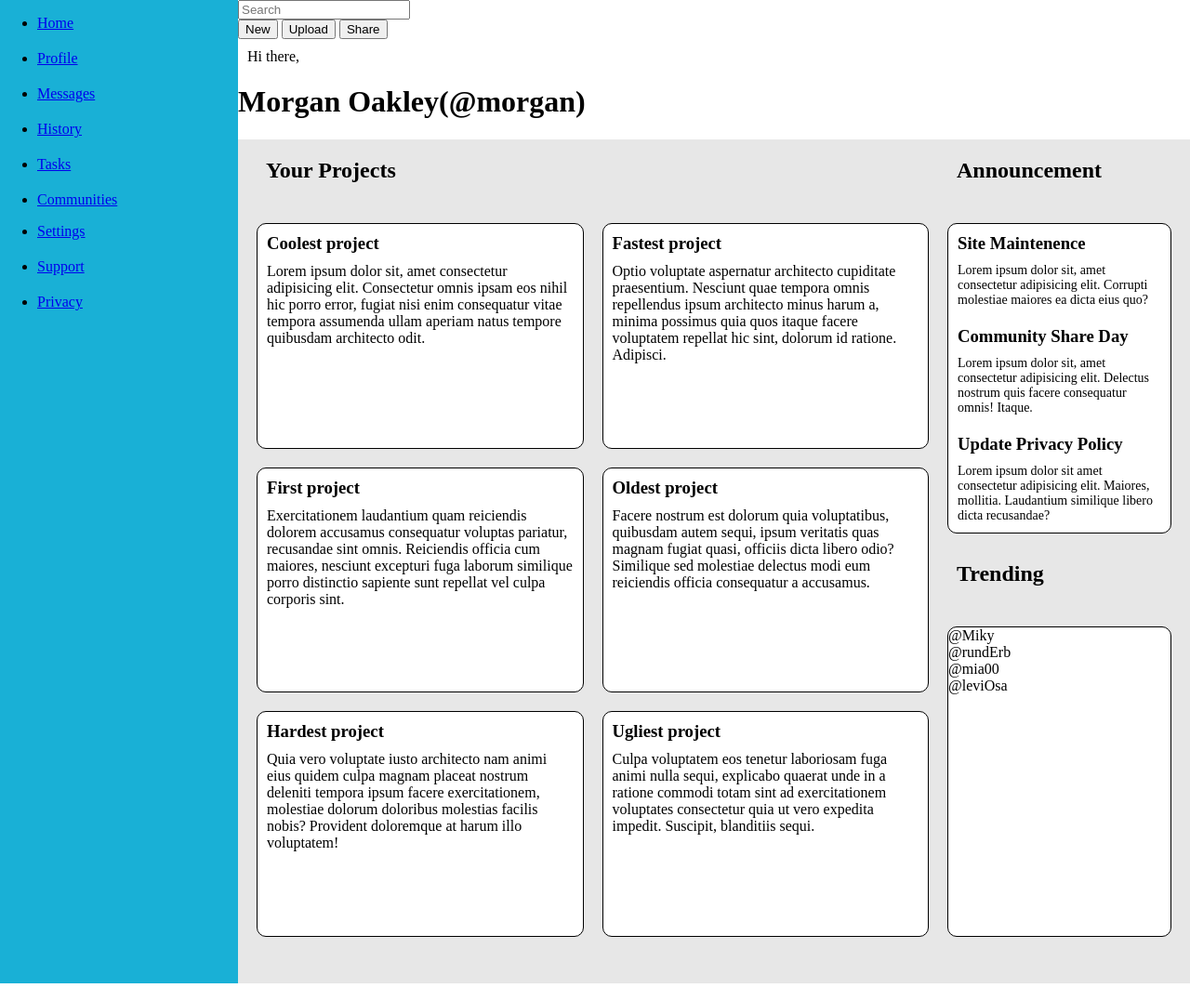
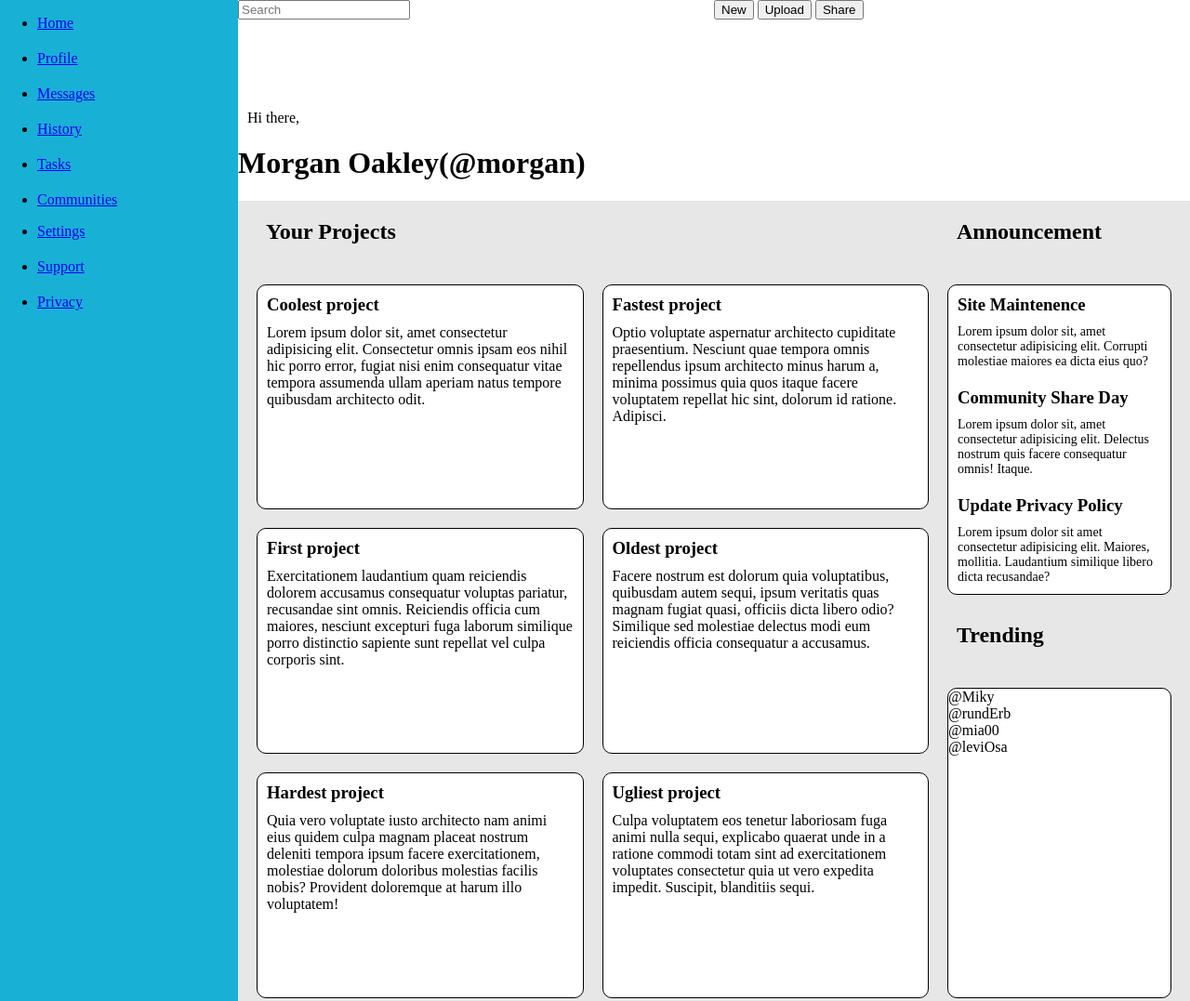
Before and after one commit to Jarmps90/admin-dashboard, a plain HTML site: page index.html in a window 1280 px wide. Shown: the top 1077 px of the page at 93% size. Drawn offline with Linux system fonts and the light colour scheme.

Commit message:
Added grid layout ot header

```diff
--- a/style.css
+++ b/style.css
@@ -44,7 +44,9 @@ h2, h3{
 }
 
 .header{
-
+    display:grid;
+    grid-template-columns: repeat(2, 1fr);
+    grid-template-rows: repeat(2, 1fr);
     background-color: var(--bg-header-tabs);
 }
 
```
